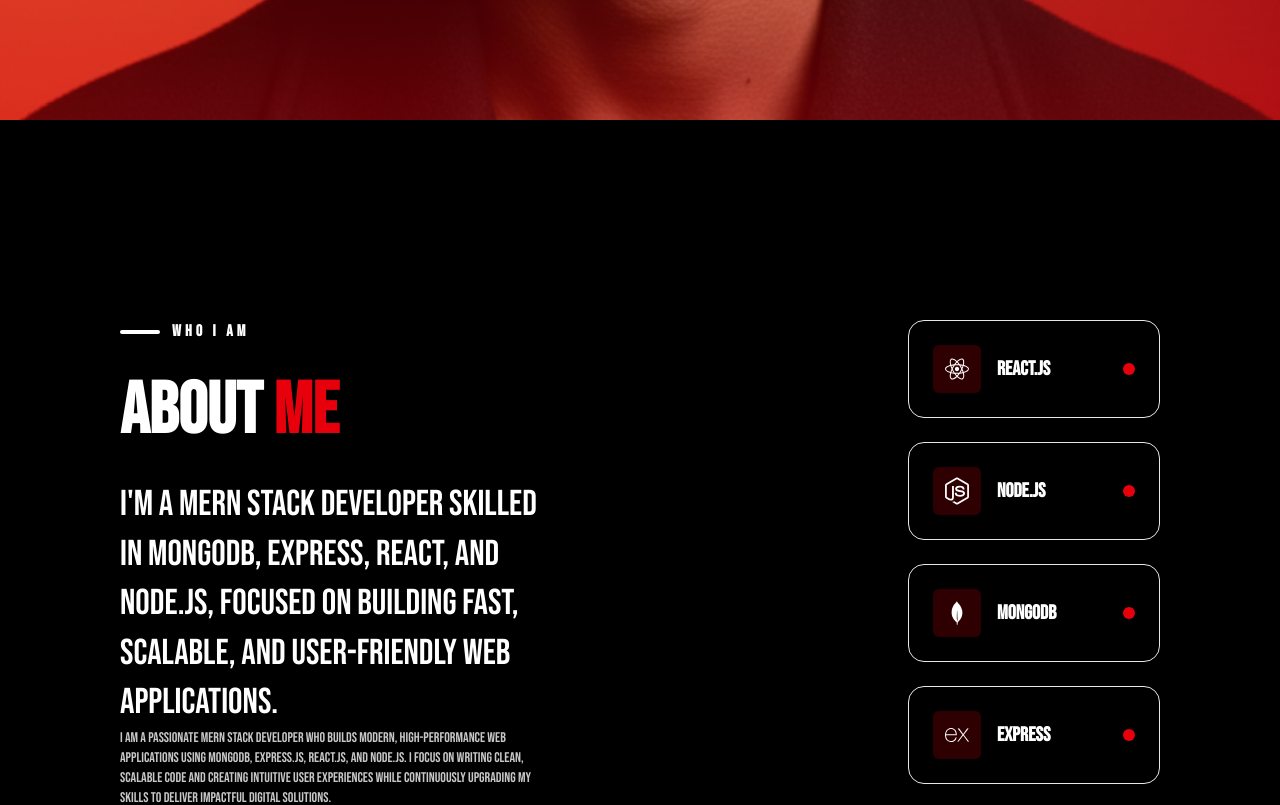
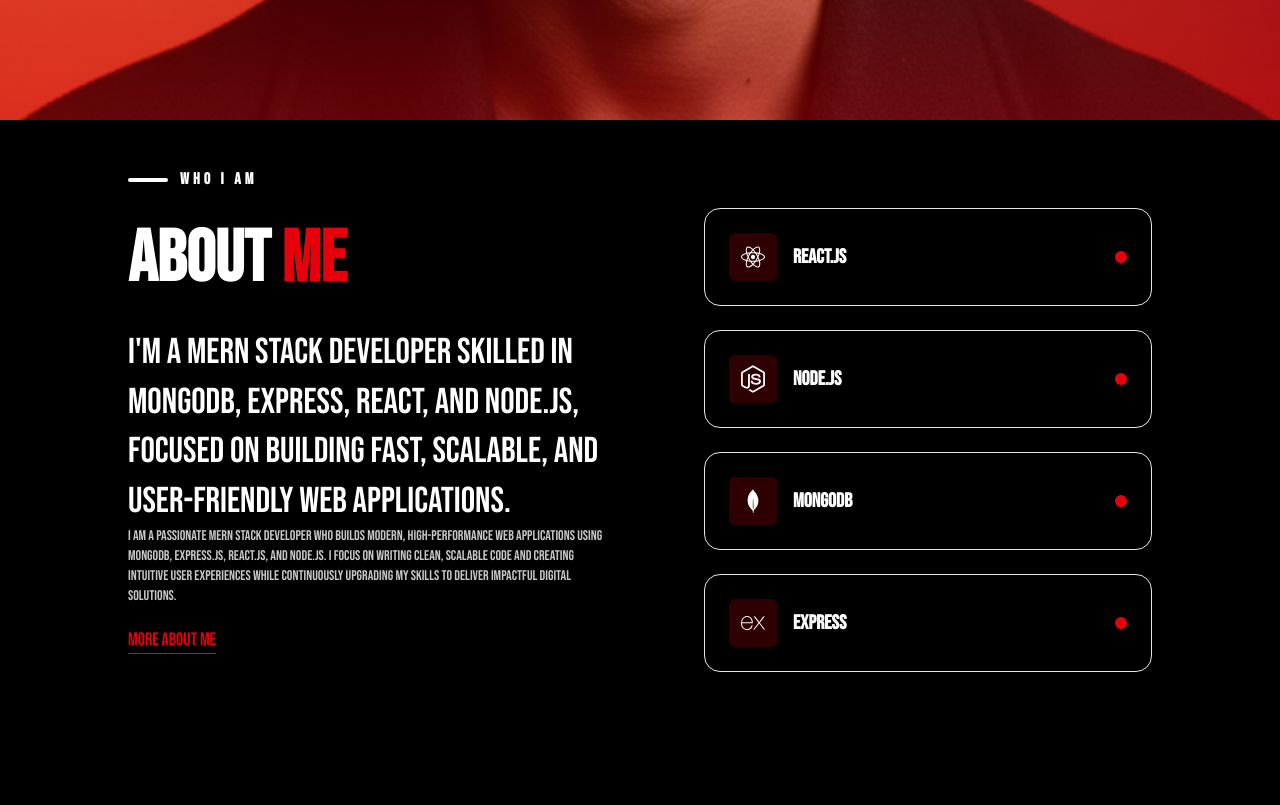
Before and after one commit to Mohammedshibili10/PORTFOLIO, a React (Vite) app: page / in a window 1280 px wide. Shown: the part 680-1485 px from the top of the page. Built offline with nearby package versions, Linux system fonts and the light colour scheme.

Commit message:
responisve update

```diff
--- a/src/pages/Home.jsx
+++ b/src/pages/Home.jsx
@@ -35,7 +35,7 @@ export default function Home() {
             className="absolute inset-0 bg-cover bg-center bg-no-repeat animate-bg-zoom"
             style={{ backgroundImage: `url(${me})` }}
           />
-          {/* Overlay gradient */}
+
           <div className="absolute inset-0 bg-gradient-to-b from-red-900/10 via-red-800/0 to-red-600/40" />
           <div className="absolute inset-0 bg-red-900/5 " />
         </div>
@@ -67,15 +67,14 @@ export default function Home() {
           </div>
         </div>
 
-        {/* Scroll indicator */}
         <div className="absolute z-50 bottom-10 left-1/2 -translate-x-1/2 animate-bounce hidden md:block">
           <FaArrowDown className="text-[#D3E97A] text-2xl" />
         </div>
       </section>
 
           <section>
-        <div className='px-5 md:px-20 lg:px-30 py-10 md:py-50 space-y-5 flex flex-row lg:flex-col gap-20 lg:gap-30 xl:gap-90  '>
-          <div className="lg:col-span-3 space-y-8 max-w-3xl">
+          <div className='px-5 md:px-20 lg:px-32 py-10 md:py-12 gap-8 lg:gap-12 xl:gap-24 lg:flex lg:flex-row'>
+          <div className="space-y-8 max-w-3xl lg:w-2/3">
             <div className="flex items-center gap-3 mb-8">
             <div className="w-10 h-1 rounded-full bg-white" />
             <span className="text-md font-semibold tracking-[0.25em] uppercase text-white">
@@ -94,8 +93,7 @@ export default function Home() {
             </div>
           </div>
 
-          <div className="w-full max-w-md space-y-6">
-
+         <div className="w-full sm:max-w-sm md:max-w-md py-10 space-y-6 lg:w-1/3">
       {[
         { name: "React.js", icon: FaReact },
         { name: "Node.js", icon: FaNodeJs },
@@ -116,9 +114,8 @@ export default function Home() {
           <span className="w-3 h-3 bg-red-600 rounded-full group-hover:scale-125 transition-all duration-300"></span>
         </div>
       ))}
+    </div>
 
-
-          </div>
         </div>
       </section>
 
@@ -127,31 +124,12 @@ export default function Home() {
         <Featured />
       </div>
 
-      {/* ABOUT ME */}
-
-
-      {/* <div>
-        <div className='px-5 md:px-20 lg:px-30 py-10 md:py-30 lg:flex lg:gap-30 xl:gap-90  '>
-          <div>
-            <h1 className='text-4xl md:text-[50px] lg:text-6xl   font-bold '>ABOUT <span className='text-red-600'> ME</span></h1>
-          </div>
-          <div className=' max-w-7xl space-y-4 '>
-            <h1 className='text-xl md:text-2xl lg:text-3xl xl:text-5xl text-left '>I’m a MERN Stack Developer skilled in MongoDB, Express, React, and Node.js, focused on building fast, scalable, and user-friendly web applications. </h1>
-            <p className=' text-sm md:text-md   text-[#C7C7C7]'>I am a passionate MERN Stack Developer who builds modern, high-performance web applications using MongoDB, Express.js, React.js, and Node.js. I focus on writing clean, scalable code and creating intuitive user experiences while continuously upgrading my skills to deliver impactful digital solutions.</p>
-            <Link to={'/about'}> <h1 className='text-md md:text-md underline underline-offset-8 text-red-600 '>MORE ABOUT ME</h1></Link>
-          </div>
-        </div>
-        <hr className='mt-35 text-gray-500' ></hr>
-      </div> */}
-
-
-      {/* CONTACT */}
 
 
       <main className="max-w-7xl mx-auto px-6 sm:px-10 lg:px-16 py-16 lg:py-28">
         <div className="grid  sm:grid-cols-2 gap-20">
 
-          {/* LEFT CONTENT */}
+
           <div>
             <h1 className="text-4xl sm:text-5xl md:text-6xl font-bold leading-tight">
               Get in touch <br /><span className='text-red-600'>with me!</span>
@@ -162,7 +140,7 @@ export default function Home() {
               the contact form!
             </p>
 
-            {/* EMAIL */}
+
             <a
               href="mailto:shibiliek516@gmail.com"
               className="flex items-center gap-4 mt-12 w-fit"
@@ -175,7 +153,6 @@ export default function Home() {
               </span>
             </a>
 
-            {/* SOCIAL ICONS */}
             <div className="flex gap-6 mt-10 text-red-600">
               <a href="https://www.linkedin.com/in/mohammed-shibili-ek" target='_blank' rel="noopener noreferrer">  <FaLinkedinIn size={22} /></a>
               <a href="https://github.com/Mohammedshibili10" target='_blank' rel="noopener noreferrer">  <FaGithub size={22} /></a>
@@ -184,7 +161,7 @@ export default function Home() {
             </div>
 
 
-            {/* STATUS CARD */}
+
             <div className="mt-14 p-6 rounded-2xl bg-[#111] border border-[#222] max-w-md">
               <p className="text-sm text-gray-400">Available for</p>
               <p className="mt-1 text-lg font-semibold">
@@ -201,7 +178,7 @@ export default function Home() {
             </div>
           </div>
 
-          {/* RIGHT FORM */}
+
           <div id="contact-form">
             <h2 className="text-2xl font-semibold mb-10 flex items-center gap-2">
               Send a message
```
Lines whose indentation alone changed are shown as unchanged.
